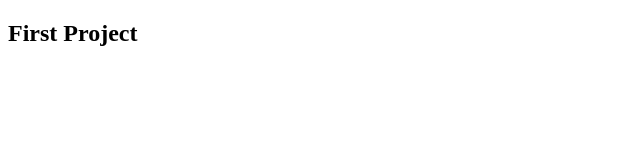
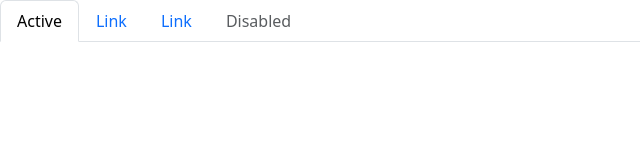
Before and after one commit to HasiniMethma/First_Project, a plain HTML site: page index.html in a window 1280 px wide. Shown: the whole page, without its empty margins (0-640 px from the left). Drawn offline with nearby package versions, Linux system fonts and the light colour scheme.

Commit message:
Add Navbar

```diff
--- a/index.html
+++ b/index.html
@@ -1,11 +1,32 @@
 <!DOCTYPE html>
 <html lang="en">
+
 <head>
     <meta charset="UTF-8">
     <meta name="viewport" content="width=device-width, initial-scale=1.0">
+    <link href="https://cdn.jsdelivr.net/npm/bootstrap@5.3.7/dist/css/bootstrap.min.css" rel="stylesheet"
+        integrity="sha384-LN+7fdVzj6u52u30Kp6M/trliBMCMKTyK833zpbD+pXdCLuTusPj697FH4R/5mcr" crossorigin="anonymous">
     <title>Document</title>
 </head>
+
 <body>
-    <h2>First Project</h2>
+    <ul class="nav nav-tabs">
+        <li class="nav-item">
+            <a class="nav-link active" aria-current="page" href="#">Active</a>
+        </li>
+        <li class="nav-item">
+            <a class="nav-link" href="#">Link</a>
+        </li>
+        <li class="nav-item">
+            <a class="nav-link" href="#">Link</a>
+        </li>
+        <li class="nav-item">
+            <a class="nav-link disabled" aria-disabled="true">Disabled</a>
+        </li>
+    </ul>
+    <script src="https://cdn.jsdelivr.net/npm/bootstrap@5.3.7/dist/js/bootstrap.bundle.min.js"
+        integrity="sha384-ndDqU0Gzau9qJ1lfW4pNLlhNTkCfHzAVBReH9diLvGRem5+R9g2FzA8ZGN954O5Q"
+        crossorigin="anonymous"></script>
 </body>
+
 </html>
```
